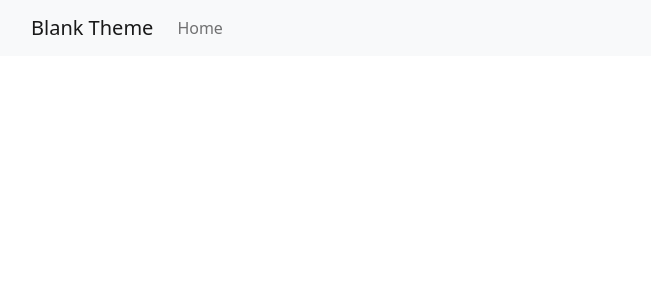
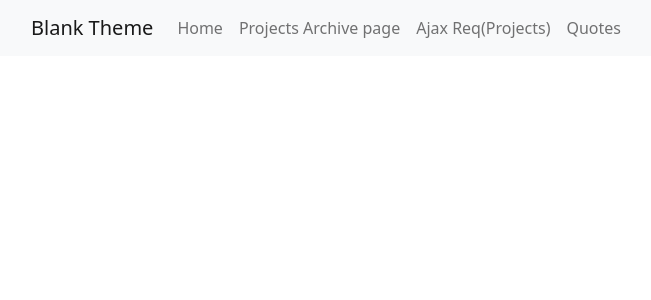
Before and after one commit to khanzahid/WP-Blank-Project, a WordPress theme: template themes/blanktheme/page.php in a window 1280 px wide. Shown: the top 300 px of the page, without its empty margins (51-702 px from the left). Run offline with PHP 8.4 and a stand-in for WordPress, Linux system fonts and the light colour scheme; the site name, menu and one post (Sample post) are stand-ins, and other content is empty.

Commit message:
Update header.php

```diff
--- a/themes/blanktheme/header.php
+++ b/themes/blanktheme/header.php
@@ -25,6 +25,15 @@
 		          <li class="nav-item">
 		            <a class="nav-link" href="<?=get_home_url();?>">Home</a>
 		          </li>
+		          <li class="nav-item">
+		            <a class="nav-link" href="<?=get_home_url();?>/projects">Projects Archive page</a>
+		          </li>
+		          <li class="nav-item">
+		            <a class="nav-link" href="<?=get_home_url();?>/json-dataa/">Ajax Req(Projects) </a>
+		          </li>
+		          <li class="nav-item">
+		            <a class="nav-link" href="<?=get_home_url();?>/coffee-quotes/">Quotes</a>
+		          </li>
 		        </ul>
 		      </div>
 		    </div>
```
